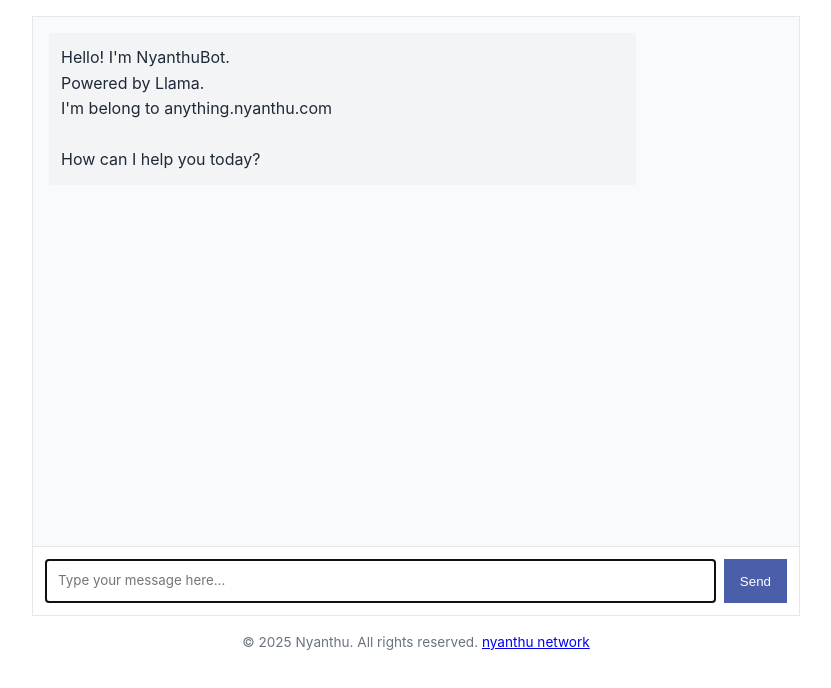
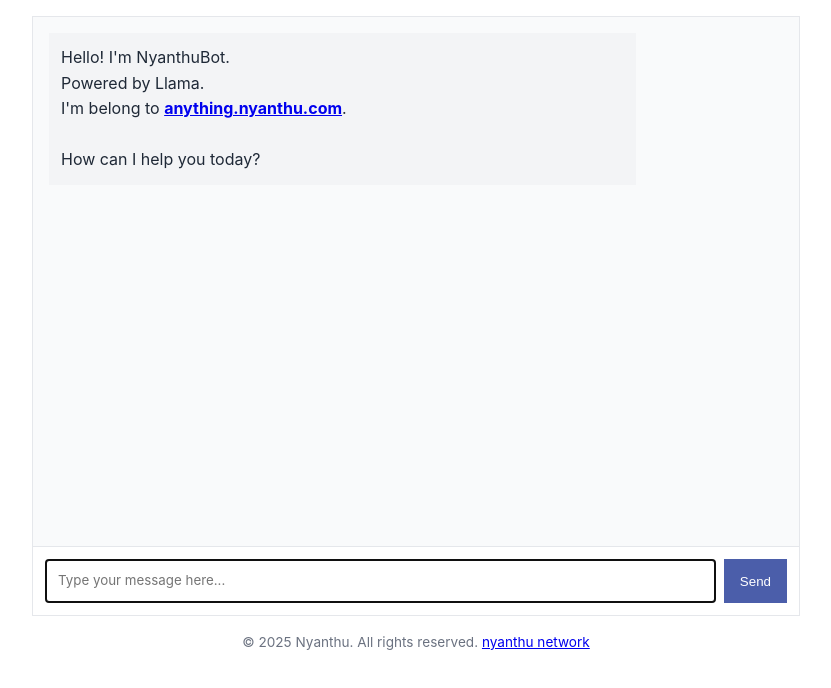
Before and after one commit to nyanthu-okabe/llm-chat-app-template, a website: page public/index.html in a window 1280 px wide. Shown: the whole page, without its empty margins (224-1055 px from the left). Drawn offline with Linux system fonts and the light colour scheme.

Commit message:
Update index.html

```diff
--- a/public/index.html
+++ b/public/index.html
@@ -148,7 +148,7 @@
           <p>
             Hello! I'm NyanthuBot. <br>
             Powered by Llama.<br>
-            I'm belong to <a herf="https://anything.nyanthu.com">anything.nyanthu.com</a><br>
+            I'm belong to <strong><a href="https://anything.nyanthu.com">anything.nyanthu.com</a></strong>.<br>
             <br>
             How can I help you today?
           </p>
```
